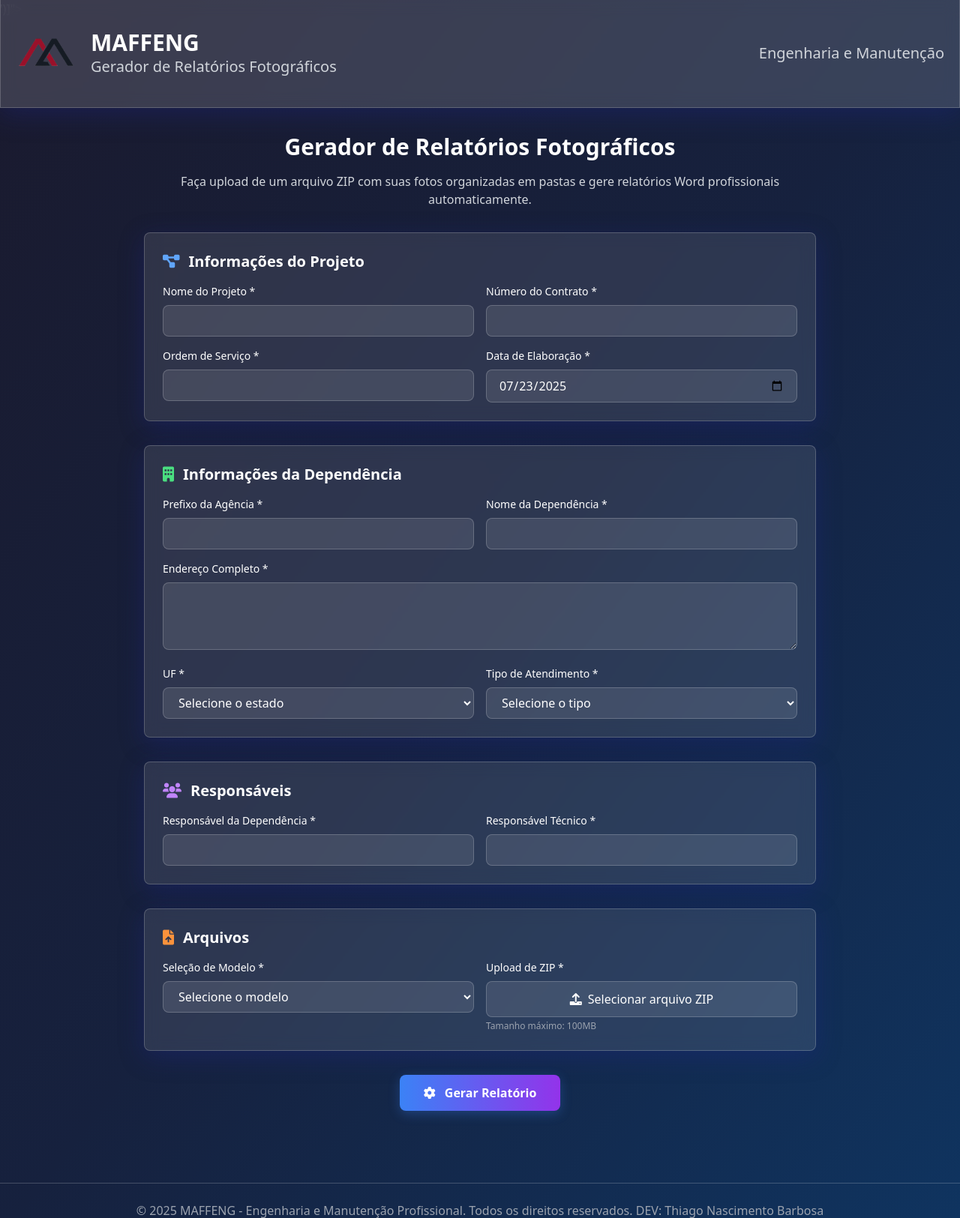
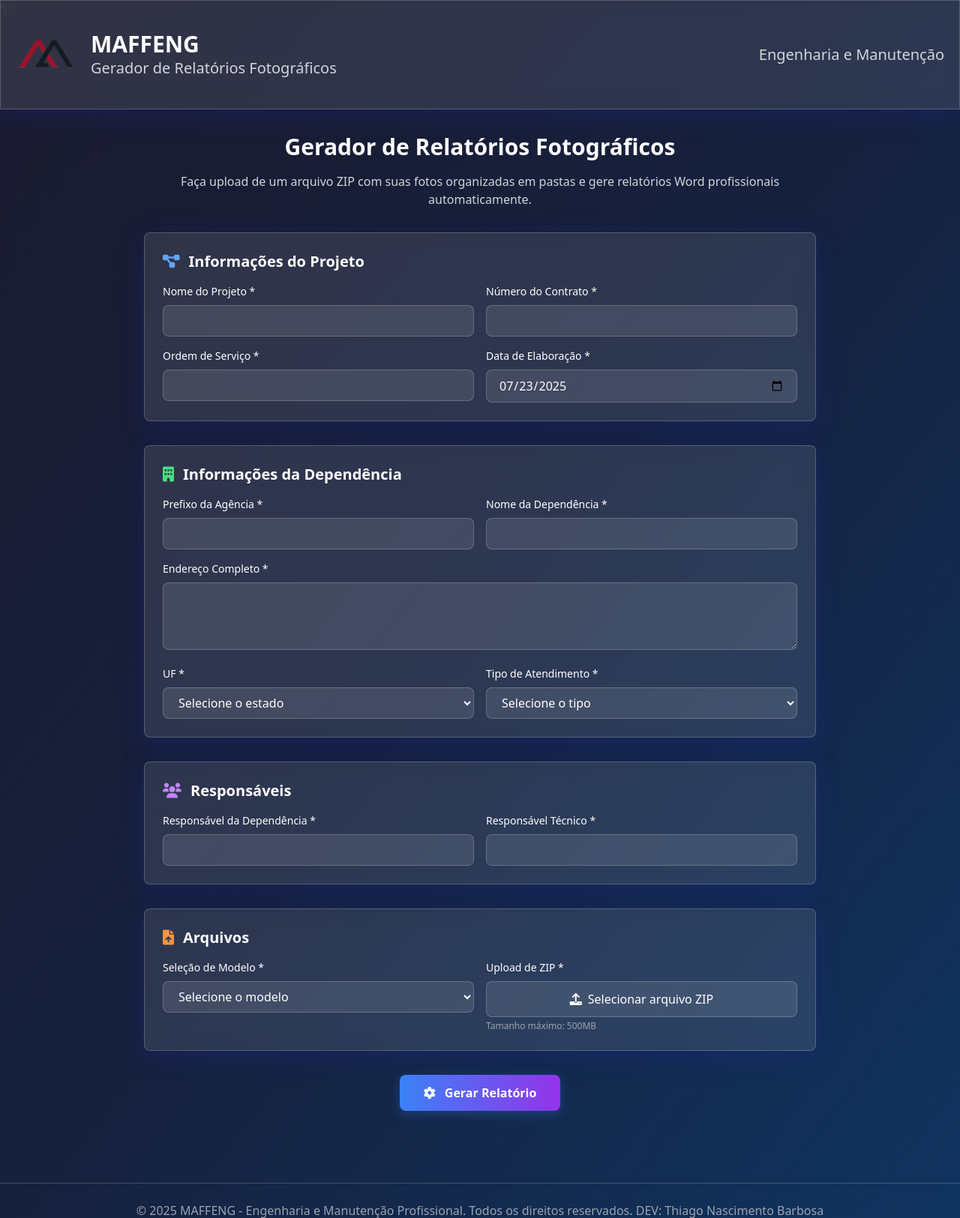
Before and after one commit to ThiagoNbarbosa/MAFFENG-Relatorios-Automatizados-10, a Flask app: template templates/index.html in a window 1280 px wide. Shown: the top 1625 px of the page at 75% size. Run offline with Flask 3, Linux system fonts and the light colour scheme; the template is opened without the code that fills it: most values are stand-ins (such as "Sample title", 1, 10 or a date in 2020); some libraries are stand-ins or nearby versions.

Commit message:
Assistant checkpoint: Increase file upload limit to 500MB
Assistant generated file changes:
- app.py: Update file size validation message
Update file size validation message
- templates/index.html: Update file size limit display
- static/js/main.js: Update JavaScript file size validation

---

User prompt:

e possivel aumentar o tamanho máximo permitido para upload ?

Replit-Commit-Author: Assistant
Replit-Commit-Session-Id: ee7faa23-bea6-47fc-a838-e2d68fff6cea

```diff
--- a/app.py
+++ b/app.py
@@ -17,7 +17,7 @@ app.secret_key = os.environ.get("SESSION_SECRET", "dev-secret-key-change-in-prod
 app.wsgi_app = ProxyFix(app.wsgi_app, x_proto=1, x_host=1)
 
 # Configuration
-app.config['MAX_CONTENT_LENGTH'] = 100 * 1024 * 1024  # 100MB max file size
+app.config['MAX_CONTENT_LENGTH'] = 500 * 1024 * 1024  # 500MB max file size
 app.config['UPLOAD_FOLDER'] = 'uploads'
 app.config['OUTPUT_FOLDER'] = 'output'
 app.config['MODELS_FOLDER'] = 'models'
@@ -184,7 +184,7 @@ def download_file(filename):
 @app.errorhandler(413)
 def too_large(e):
     """Handle file too large error"""
-    flash('Arquivo muito grande. Tamanho máximo: 100MB', 'error')
+    flash('Arquivo muito grande. Tamanho máximo: 500MB', 'error')
     return redirect(url_for('index'))
 
 if __name__ == '__main__':
--- a/static/js/main.js
+++ b/static/js/main.js
@@ -19,10 +19,10 @@ document.addEventListener('DOMContentLoaded', function() {
                 fileName.parentElement.classList.add('border-green-500');
                 fileName.parentElement.classList.remove('border-red-500');
 
-                // Check file size (100MB limit)
-                const maxSize = 100 * 1024 * 1024;
+                // Check file size (500MB limit)
+                const maxSize = 500 * 1024 * 1024;
                 if (file.size > maxSize) {
-                    showNotification('Arquivo muito grande. Tamanho máximo: 100MB', 'error');
+                    showNotification('Arquivo muito grande. Tamanho máximo: 500MB', 'error');
                     fileInput.value = '';
                     fileName.textContent = 'Selecionar arquivo ZIP';
                     fileName.parentElement.classList.remove('border-green-500');
--- a/templates/index.html
+++ b/templates/index.html
@@ -133,7 +133,7 @@
                             <span id="file-name">Selecionar arquivo ZIP</span>
                         </div>
                     </div>
-                    <p class="text-xs text-gray-400 mt-1">Tamanho máximo: 100MB</p>
+                    <p class="text-xs text-gray-400 mt-1">Tamanho máximo: 500MB</p>
                 </div>
             </div>
         </div>
```
